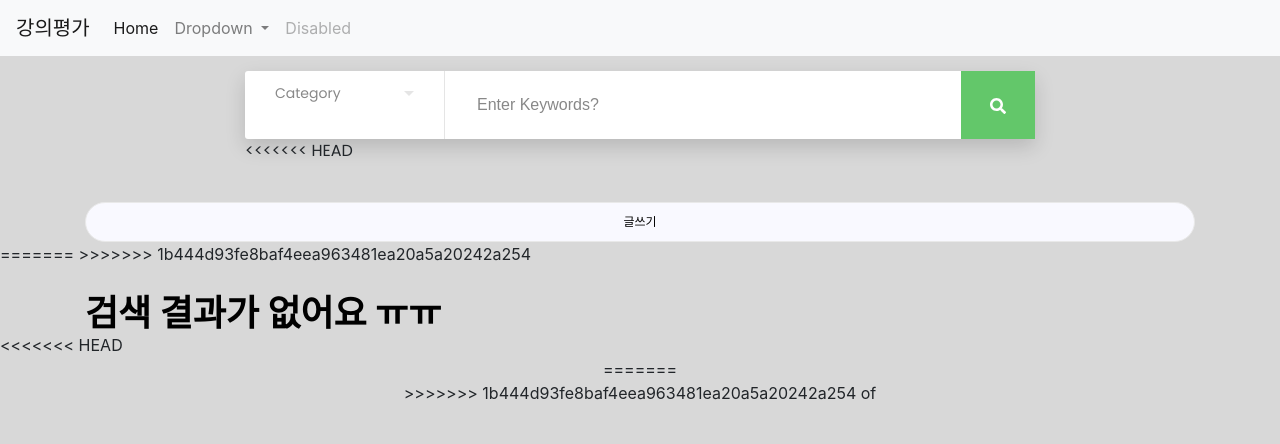
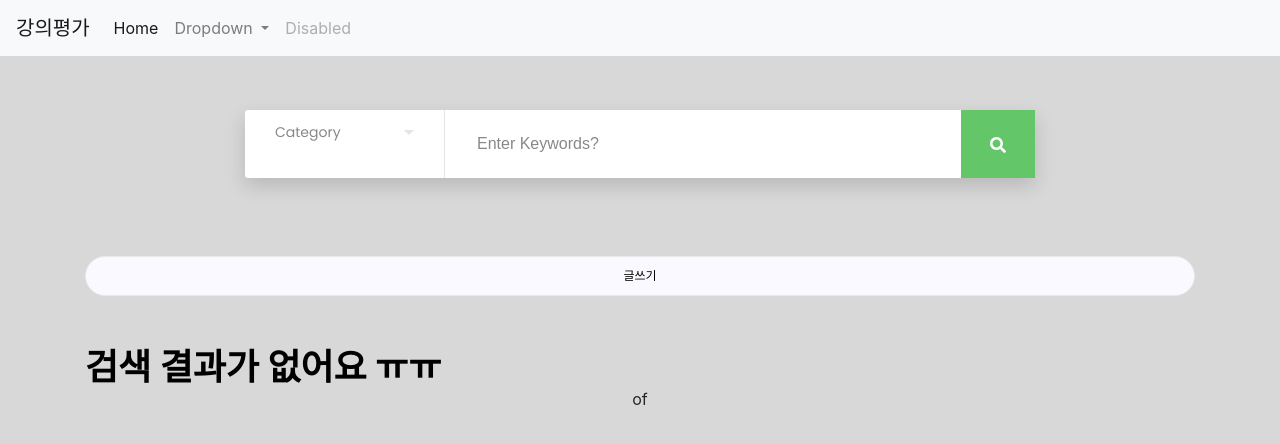
Before and after one commit to mmaJJe/lecture-rating, a Django app: template lecture_rating/main/templates/main/lecture_search.html in a window 1280 px wide. Shown: the top 444 px of the page. Run offline with Django 3.2, Linux system fonts and the light colour scheme; the template is opened without the code that fills it, so the values that code supplies are empty; parts of the project's set-up code (start-up, migrations or seed data) failed here and were passed over; some libraries are stand-ins or nearby versions.

Commit message:
merge-login

```diff
--- a/lecture_rating/main/static/main/css/main.css
+++ b/lecture_rating/main/static/main/css/main.css
@@ -811,11 +811,7 @@
 }
 
 .s003 {
-<<<<<<< HEAD
   min-height: 25vh;
-=======
-  min-height: 30vh;
->>>>>>> 1b444d93fe8baf4eea963481ea20a5a20242a254
   display: -ms-flexbox;
   display: flex;
   -ms-flex-pack: center;
--- a/lecture_rating/main/templates/main/lecture_search.html
+++ b/lecture_rating/main/templates/main/lecture_search.html
@@ -30,7 +30,6 @@
         </button>
       </div>
     </div>
-<<<<<<< HEAD
     <div class="container mt-4 text-center">
     </div>
   </form>
@@ -44,10 +43,6 @@
     </div>
 
 
-=======
-  </form>
-</div>
->>>>>>> 1b444d93fe8baf4eea963481ea20a5a20242a254
 
 <!-- Start Post Silder Area -->
 
@@ -108,11 +103,7 @@
 {%endif%}
 
 
-<<<<<<< HEAD
 <div class='container text-center '>
-=======
-<div class='container'>
->>>>>>> 1b444d93fe8baf4eea963481ea20a5a20242a254
     {% if posts.has_previous %}
     <a href='?page=1'>First</a>
     <a href='?page={{posts.previous_page_number}}'>Previous</a>
--- a/lecture_rating/main/urls.py
+++ b/lecture_rating/main/urls.py
@@ -7,10 +7,7 @@
     path('college/choose/', views.choose_college, name="choose_college"),
     path('search/lecture/', views.search_lecture, name="search_lecture"),
     path('search/home/', views.search_home, name="search_home"),
-<<<<<<< HEAD
     path('search/write',views.write, name="write"),
     path('search/create', views.create, name="create")
 
-=======
->>>>>>> 1b444d93fe8baf4eea963481ea20a5a20242a254
 ]
--- a/lecture_rating/main/views.py
+++ b/lecture_rating/main/views.py
@@ -83,7 +83,6 @@
 def choose_college(request) :
     college = request.POST.get('college')
     request.session['college'] = college
-<<<<<<< HEAD
 
     return redirect("search_home")
 
@@ -105,7 +104,3 @@
     lectureRatingBoard.stars = request.GET['stars']
     lectureRatingBoard.save()
     return redirect('search_home')
-=======
-
-    return redirect("search_home")
->>>>>>> 1b444d93fe8baf4eea963481ea20a5a20242a254
```
Also changed, not shown: Readme.md.
